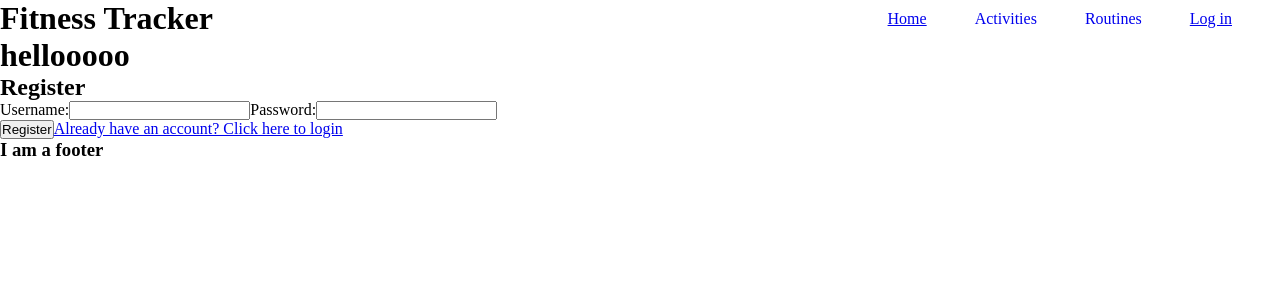
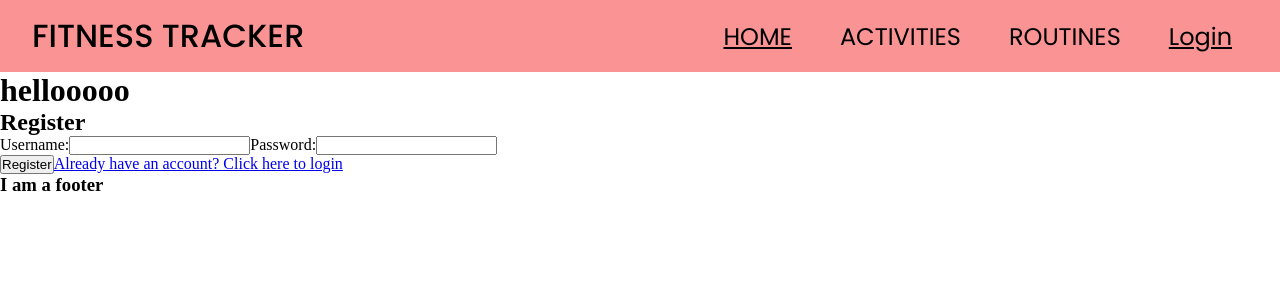
Before and after one commit to INIKITS/FitnessTracker-FrontEnd, a React (Create React App) app: page / in a window 1280 px wide. Shown: the top 300 px of the page. Built offline with nearby package versions, Linux system fonts and the light colour scheme.

Commit message:
stylized the Header and added poppins Font

```diff
--- a/package.json
+++ b/package.json
@@ -10,6 +10,7 @@
     "react-dom": "^18.2.0",
     "react-router-dom": "^6.3.0",
     "react-scripts": "5.0.1",
+    "sass": "^1.54.8",
     "web-vitals": "^2.1.4"
   },
   "scripts": {
--- a/public/style.css
+++ b/public/style.css
@@ -1,3 +1,5 @@
+@import url('https://fonts.googleapis.com/css2?family=Poppins:ital,wght@0,100;0,200;0,300;0,400;0,500;0,600;0,700;0,800;0,900;1,100;1,200;1,300;1,400;1,500;1,600;1,700;1,800;1,900&display=swap');
+
 * {
   margin: 0;
   padding: 0;
@@ -9,7 +11,7 @@
   height: 100vh;
 }
 
-#header {
+/* #header {
   display: flex;
   justify-content: space-between;
   align-items: center;
@@ -24,4 +26,4 @@
 
 footer {
 
-}
+} */
--- a/src/components/Header.js
+++ b/src/components/Header.js
@@ -1,13 +1,15 @@
 import React from 'react';
 import { NavLink } from 'react-router-dom';
 import '../styles/Header.scss';
+import Logo from '../img/spa-logotype.png';
+
 function Header(props) {
   const { isLoggedIn } = props;
 
   console.log('isLoggedIn', isLoggedIn);
   return (
     <div id='header'>
-      <h1 id='header-text'>Fitness Tracker</h1>
+      <h1 id='header-text'>FITNESS TRACKER</h1>
       <nav>
         <ul id='nav-list'>
           <li>
@@ -17,7 +19,7 @@ function Header(props) {
                 textDecoration: isActive ? 'underline' : 'none',
               })}
             >
-              Home
+              HOME
             </NavLink>
           </li>
           <li className='nav-text'>
@@ -27,7 +29,7 @@ function Header(props) {
                 textDecoration: isActive ? 'underline' : 'none',
               })}
             >
-              Activities
+              ACTIVITIES
             </NavLink>
           </li>
 
@@ -38,7 +40,7 @@ function Header(props) {
                 textDecoration: isActive ? 'underline' : 'none',
               })}
             >
-              Routines
+              ROUTINES
             </NavLink>
           </li>
 
@@ -51,18 +53,16 @@ function Header(props) {
                 })}
                 //   onClick={handleLogout}
               >
-                Log Out
+                LOGOUT
               </NavLink>
             ) : (
               <NavLink
-
                 to='/'
                 style={({ isActive }) => ({
                   textDecoration: isActive ? 'underline' : 'none',
-
                 })}
               >
-                Log in
+                Login
               </NavLink>
             )}
           </li>
--- a/src/styles/Header.scss
+++ b/src/styles/Header.scss
@@ -2,14 +2,31 @@
   display: flex;
   justify-content: space-between;
   align-items: center;
+  background-color: #fa9494;
+  font-family: 'Poppins', sans-serif;
+
+  #header-text {
+    font-size: 2rem;
+    font-weight: 500;
+    padding-left: 2rem;
+  }
 
   #nav-list {
     display: flex;
+    height: 4.5rem;
+    justify-content: center;
+    align-items: center;
   }
-  ul {
-    li {
-      list-style: none;
-      padding-right: 3rem;
+
+  li {
+    list-style: none;
+    padding-right: 3rem;
+    font-size: 1.5rem;
+    font-weight: 400;
+
+    a {
+      text-decoration: none;
+      color: black;
     }
   }
 }
```
Also changed, not shown: src/pages/Activities.js (+3 -7 lines), src/img/spa-logotype.png (added), 1 other file (tests, documents, lock files or other folders).
